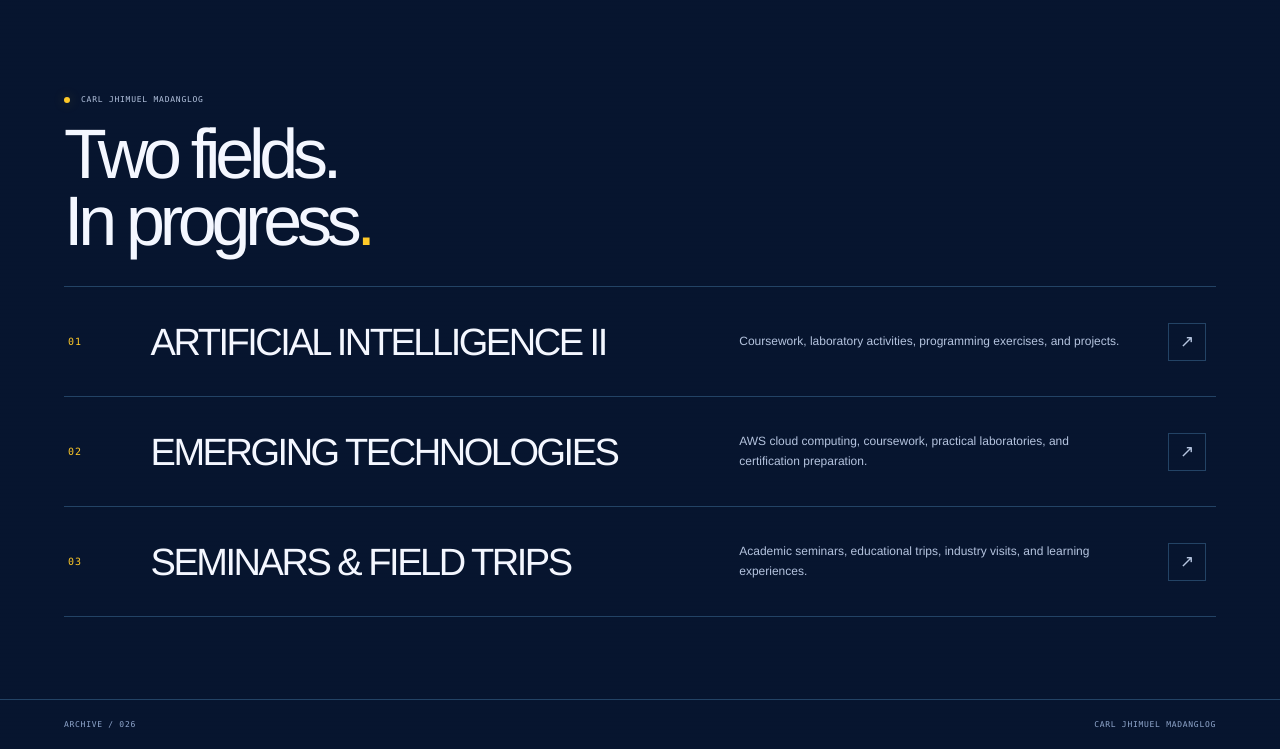
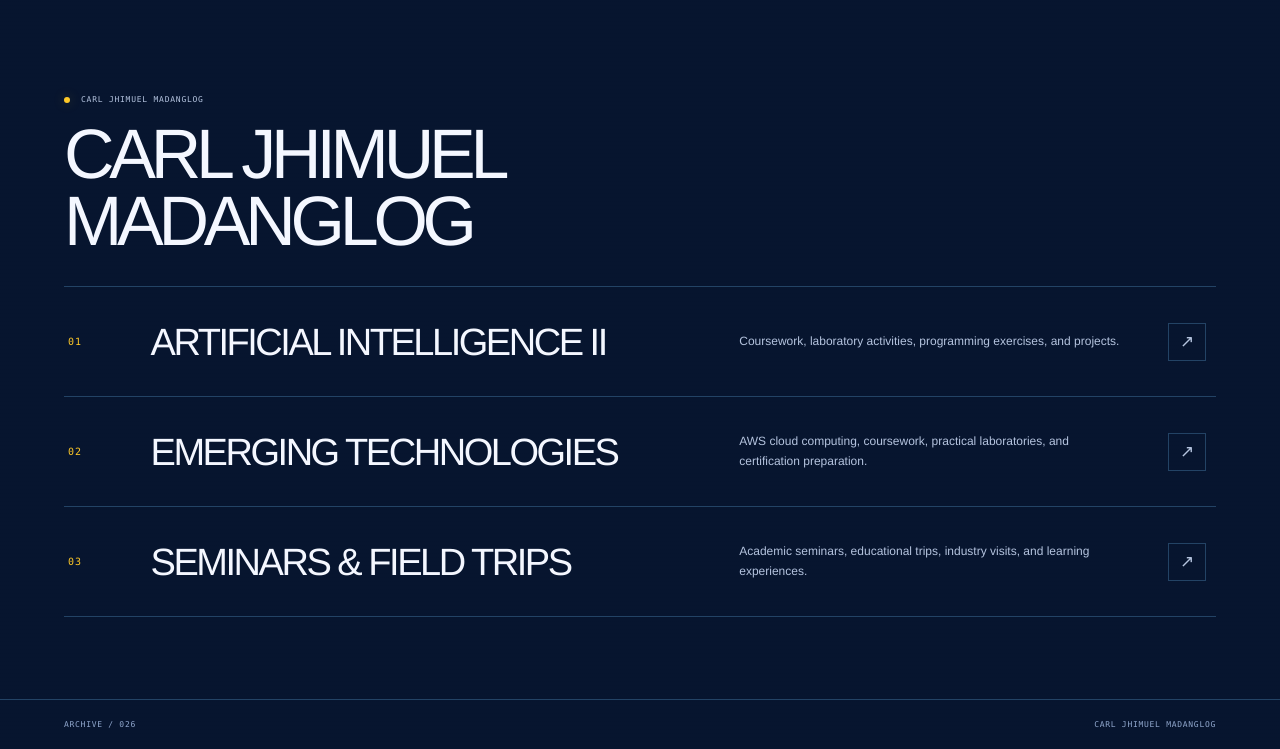
Before and after one commit to carl-08/semester-eportfolio, a plain HTML site: page index.html in a window 1280 px wide. Shown: the part 51-800 px from the top of the page. Drawn offline with Linux system fonts and the light colour scheme.

Commit message:
Show curator name on homepage

```diff
--- a/index.html
+++ b/index.html
@@ -20,7 +20,7 @@
     <section class="home-select" aria-labelledby="home-title">
       <div class="home-heading">
         <p class="eyebrow"><span class="status-dot"></span> CARL JHIMUEL MADANGLOG</p>
-        <h1 id="home-title">Two fields.<br><span class="heading-secondary">In progress</span><span class="period">.</span></h1>
+        <h1 id="home-title">CARL JHIMUEL<br><span class="heading-secondary">MADANGLOG</span></h1>
       </div>
       <nav class="collection-list" aria-label="Academic collections">
         <a class="collection-row" href="subjects/artificial-intelligence-ii/">
```
